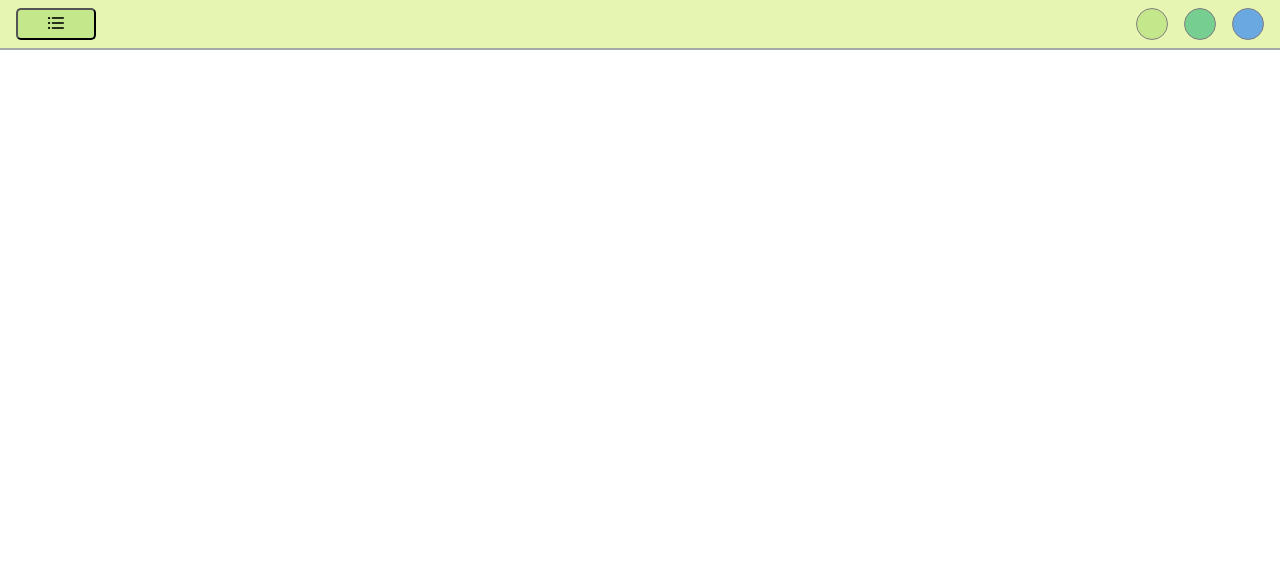
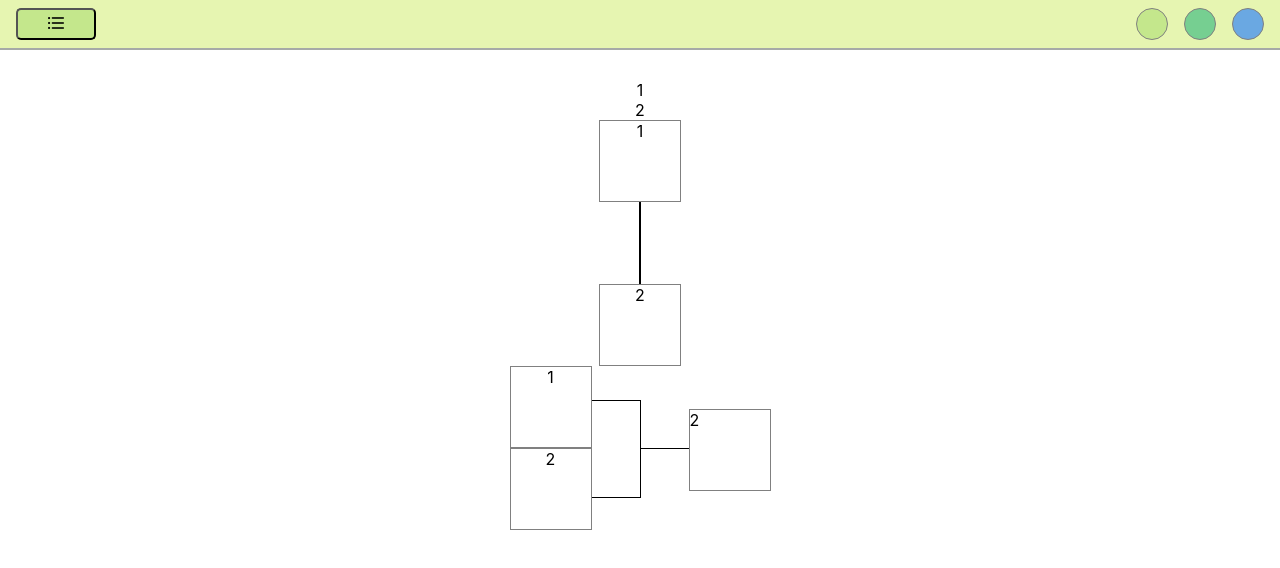
Before and after one commit to bozekekez/treningFront, a React (Create React App) app: page /bracket in a window 1280 px wide. Shown: the top 568 px of the page. Built offline with nearby package versions, Linux system fonts and the light colour scheme.

Commit message:
nova ruta za kreiranje bracketa, bug fixovi i poboljsanja na turnirima

```diff
--- a/src/App.js
+++ b/src/App.js
@@ -35,6 +35,7 @@ import Chart from './Components/Chart/Chart';
 import Pongo from './Components/Pongo/Pongo';
 import Pongo2 from './Components/Pongo/Pongo2';
 import Turnir from './Components/Turniri/Turniri';
+import Bracket from './Components/Turniri/Bracket';
 
 function App() {
   const [header, setHeader] = useState('auti');
@@ -148,6 +149,9 @@ function App() {
         <Route exact={true} path="/turnir" render={() => (
           <Turnir/>
         )}/>
+         <Route exact={true} path="/bracket" render={() => (
+          <Bracket/>
+        )}/>
       </ItemContext.Provider>
       </div>
     </Router>
--- /dev/null
+++ b/src/Components/Turniri/Bracket.js
@@ -0,0 +1,32 @@
+import { BrowserRouter as Router, Switch, Route, Link, useHistory } from "react-router-dom";
+import React, { useState, useEffect, useContext } from 'react';
+import './Turniri.css'
+
+const Bracket = () => {
+   const [render, setRender] = useState([1, 2])
+
+return(
+    <div className="turniriParent">
+        { render.map(element => {
+            return <div>{element}</div>
+        })
+        }
+        <div className="kocka">{render[0]}</div>
+        <div className="crta"/>
+        <div className="kocka">{render[1]}</div>
+        <div className="kockeParent">
+            <div>
+                <div className="kocka">{render[0]}</div>
+                <div className="kocka">{render[1]}</div>
+            </div>
+            <div>
+                <div className="crtaGornja"/>
+            <div className="crtaDonja"/>
+            </div>
+                <div className="crtaRavna"/>
+                <div className="kocka2">{render[1]}</div>
+        </div>
+    </div>
+)
+}
+export default Bracket;
--- a/src/Components/Turniri/Turniri.css
+++ b/src/Components/Turniri/Turniri.css
@@ -91,6 +91,8 @@
 
 .karticaTop{
     top: 3px;
+    margin-top: 1rem;
+    margin-bottom: 1rem;
 }
 
 .turnirSudionici{
@@ -103,6 +105,7 @@
 
 .sudionik{
     width: 4rem;
+    height: 1.5rem;
     margin-left: 1rem;
     margin-right: 1rem;
     border: 0.5px solid plum;
@@ -119,7 +122,7 @@
     width: 95%;
     height: 70%;
     /* border-radius: 20px; */
-    margin-top: 3px;
+    margin-top: 0.8rem;
 }
 
 .round16{
@@ -272,7 +275,7 @@
     height: 100%;
     font-size: 2rem;
     border: 1px solid gray;
-    border: 2px solid black;
+    /* border: 2px solid black; */
 }
 
 .sudionikRound1Win{
@@ -283,7 +286,7 @@
     margin-top: 0;
     margin-bottom: 0;
     height: 100%;
-    font-size: 2rem;
+    font-size: 1.7rem;
     border-top: 1px solid gray;
     border: 2px solid black;
     background-color: rgb(57, 224, 196);
@@ -432,3 +435,99 @@
     border-right: 2px solid black;
     border-top: 2px solid black;
 }
+
+.botunTurnir{
+    background-color: rgba(206, 147, 224, 0.178);
+    width: 7rem;
+    border: 1px solid rgb(223, 20, 223);
+    border-radius: 5px;
+    cursor: pointer;
+    margin-left: 2px;
+    margin-right: 2px;
+    /* transition: 1s; */
+}
+
+.botunTurnir:hover{
+    background-color: rgb(206, 147, 224);
+    transition: 1s;
+}
+
+.hiddenForm{
+    visibility: hidden
+}
+
+/* .sudionik::before{
+    content:'';
+    display: inline-block;
+    flex-direction: column;
+    justify-content: center;
+    display: flex;
+    width: 50%;
+    height: 50%;
+    margin-left: 100%;
+    margin-bottom: 50%;
+    top: 0;
+    border-top: 1px solid grey;
+    position: inherit;
+}     */
+
+/*
+.sudionik::after{
+    content:'';
+    display:inline-block;
+    width:80%; height:80%;
+    margin-right:-100%;
+    margin-right: -100%;
+    margin-bottom: 0.5rem;
+    border-bottom:1px solid gray;
+} */
+
+
+.kocka{
+    border: 1px solid grey;
+    width: 5rem;
+    height: 5rem;
+    align-items: center;
+    text-align: center;
+}
+
+.crta{
+    border: 1px solid black;
+    height: 5rem;
+}
+
+.crtaGornja{
+    border-top: 1px solid black;
+    border-right: 1px solid black;
+    width: 3rem;
+    height: 3rem;
+    margin-top: 70%;
+}
+
+.crtaDonja{
+    border-bottom: 1px solid black;
+    border-right: 1px solid black;
+    width: 3rem;
+    height: 3rem;
+    /* margin-top: 25%; */
+}
+
+.crtaRavna{
+    border-bottom: 1px solid black;
+    width: 3rem;
+    /* height: ; */
+    margin-bottom: 31%;
+    padding: 0;
+}
+
+.kocka2{
+    border: 1px solid grey;
+    width: 5rem;
+    height: 5rem;
+    margin-top: 2.7rem;
+}
+
+.kockeParent{
+    display: flex;
+    flex-direction: row;
+}
--- a/src/Components/Turniri/Turniri.js
+++ b/src/Components/Turniri/Turniri.js
@@ -64,6 +64,7 @@ const Turnir = () =>{
                     // history.go(0)
                     setRender(render => [...render, article])
                     setTurnir('')
+                    setAkcija()
                 }
         })
 
@@ -437,12 +438,12 @@ const Turnir = () =>{
     return(
         <div className="turniriParent">
             <div>
-            <button onClick={handleKreiraj}>Kreiraj turnir</button>
-            <button onClick={handleJoin}>Pridruži se turniru</button>
+            <button className="botunTurnir" onClick={handleKreiraj}>Kreiraj turnir</button>
+            <button className="botunTurnir" onClick={handleJoin}>Pridruži se </button>
             { aktivni === 'aktivni' ?
-                <button onClick={handlePregled}>Pregled završenih turnira</button>
+                <button className="botunTurnir" onClick={handlePregled}>Završeni</button>
             :
-                <button onClick={handlePregled}>Pregled aktivnih turnira</button>
+                <button className="botunTurnir" onClick={handlePregled}>Aktivni</button>
             }
             </div>
             { message ?
@@ -475,9 +476,9 @@ const Turnir = () =>{
                         <div className="karticaTurnir" >
                             <h1 className="karticaTop">{element.turnir}</h1>
                             <div>
-                            <button onClick={() =>{startRound(element.sudionici, element._id)}}>Startaj rundu</button>
-                            <button onClick={() =>{startTurnir(element._id)}}>Povratak</button>
-                            <button onClick={() =>{handleEnd(element._id)}}>Završi turnir</button>
+                            <button className="botunTurnir" onClick={() =>{startRound(element.sudionici, element._id)}}>Startaj rundu</button>
+                            <button className="botunTurnir" onClick={() =>{startTurnir(element._id)}}>Povratak</button>
+                            <button className="botunTurnir" onClick={() =>{handleEnd(element._id)}}>Završi turnir</button>
                             </div>
                             <div className="bracket">
                             <div className="round16">
@@ -542,7 +543,7 @@ const Turnir = () =>{
                             <div className="selectContainer">
                             <button className="select" onClick={() =>{manageSelected(element._id, element.turnir, i)}}></button>
                             </div>
-                            <button onClick={() =>{startTurnir(element._id)}}>Start</button>
+                            <button className="botunTurnir" onClick={() =>{startTurnir(element._id)}}>Start</button>
                             <p>Sudionici:</p>
                             <div className="turnirSudionici">
                             { element.sudionici.map(member =>{
@@ -560,7 +561,7 @@ const Turnir = () =>{
                             <div className="selectContainer">
                             <button className="selected" onClick={() =>{manageDeselect(element._id)}}></button>
                             </div>
-                            <button onClick={() =>{startTurnir(element._id)}}>Start</button>
+                            <button className="botunTurnir" onClick={() =>{startTurnir(element._id)}}>Start</button>
                             <p>Sudionici:</p>
                             <div className="turnirSudionici">
                             { element.sudionici.map(member =>{
```
